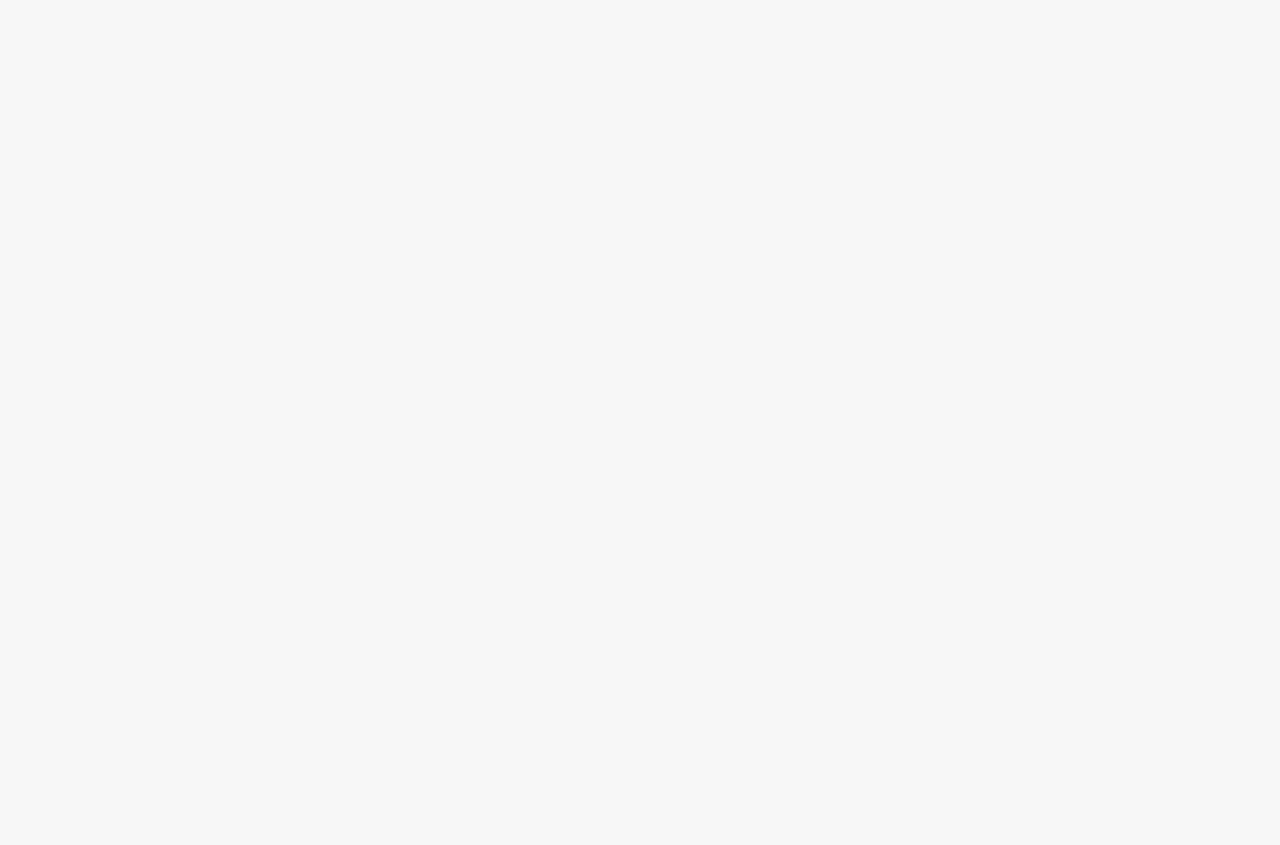
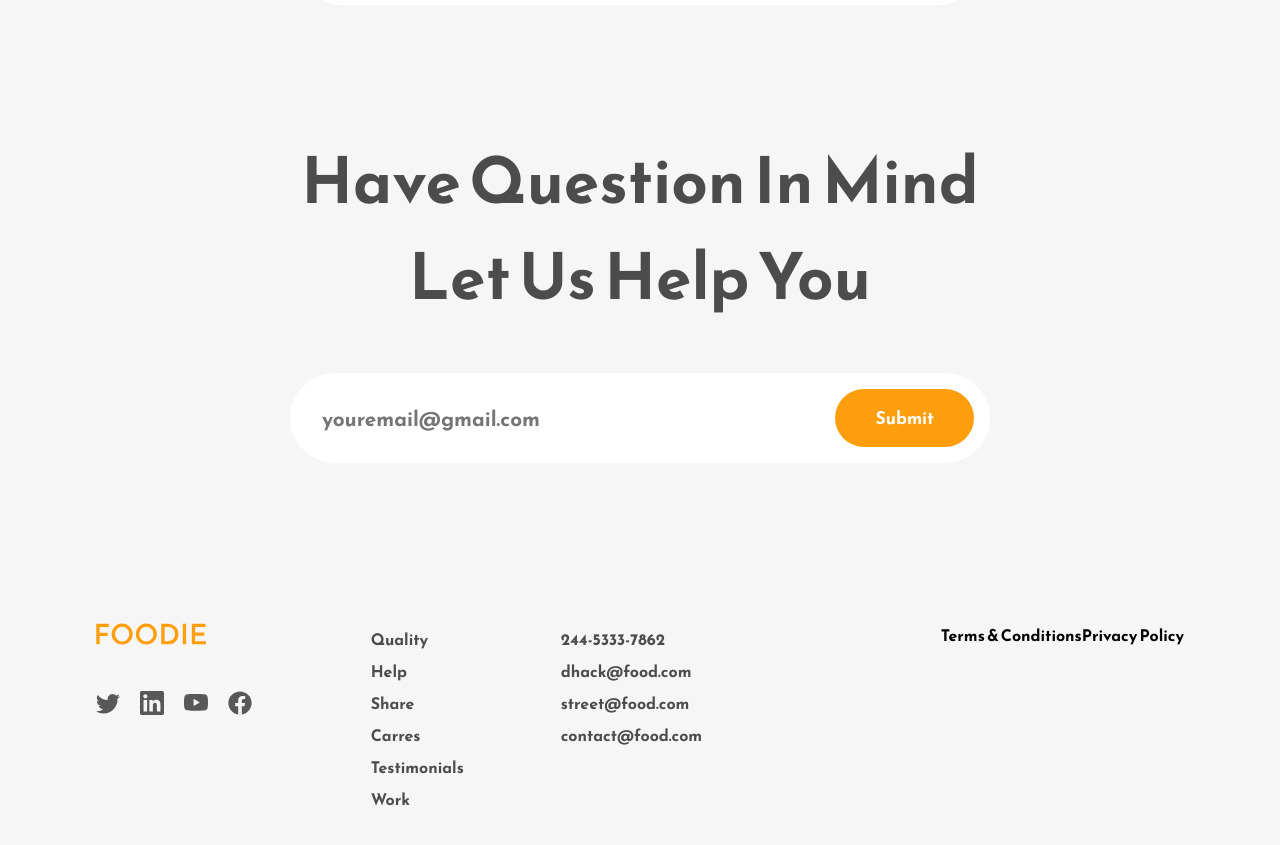
Before and after one commit to Dhack99/Foodie, a React (Create React App) app in the folder foodie/: page / in a window 1280 px wide. Shown: the part 3820-4665 px from the top of the page. Before the commit the page ends 3851 px from the top, so only its background shows below. Built offline with nearby package versions, Linux system fonts and the light colour scheme.

Commit message:
finish landpage

```diff
--- a/foodie/src/App.js
+++ b/foodie/src/App.js
@@ -3,6 +3,8 @@ import Home from "./Components/Home"
 import About from './Components/About';
 import Work from './Components/Work';
 import Testimonial from './Components/Testimonial';
+import Contact from './Components/Contact';
+import Footer from './Components/Footer';
 
  function App() {
   return (
@@ -11,6 +13,8 @@ import Testimonial from './Components/Testimonial';
     <About/>
     <Work/>
     <Testimonial/>
+    <Contact/>
+    <Footer/>
     </div>
   );
 }
--- /dev/null
+++ b/foodie/src/Components/Footer.js
@@ -0,0 +1,48 @@
+import React from 'react';
+import Logo from "../Assets/Logo.svg";
+import { BsTwitter } from 'react-icons/bs';
+import {SiLinkedin} from 'react-icons/si';
+import { BsYoutube } from 'react-icons/bs';
+import { FaFacebook } from 'react-icons/fa';
+
+
+const Footer = () => {
+  return (
+    <div className='footer-wrapper'>
+    <div className='footer-section-one'>
+        <div className='footer-logo-container'>
+            <img src={Logo} alt=''/>
+        </div>
+        <div className='footer-icons'>
+            <BsTwitter/>
+            <SiLinkedin/>
+            <BsYoutube/>
+            <FaFacebook/>
+        </div>
+    </div>
+    <div className='footer-section-two'>
+        <div className='footer-section-columns'>
+            <span>Quality</span>
+            <span>Help</span>
+            <span>Share</span>
+            <span>Carres</span>
+            <span>Testimonials</span>
+            <span>Work</span>
+        </div>
+        <div className='footer-section-columns'>
+            <span>244-5333-7862</span>
+            <span>dhack@food.com</span>
+            <span>street@food.com</span>
+            <span>contact@food.com</span>
+        </div>
+        <div className='footer-section-columns'></div>
+            <span>Terms & Conditions</span>
+            <span>Privacy Policy</span>
+
+
+    </div>
+    </div>
+  )
+}
+
+export default Footer
--- a/foodie/src/Components/Testimonial.js
+++ b/foodie/src/Components/Testimonial.js
@@ -17,7 +17,7 @@ const Testimonial = () => {
             <p>
                 Lorem ipsum dolor sit amet consectetur adipisicing elit. Aperiam, natus? Vel architecto ipsum a adipisci eos, dolore molestias quas? A!
             </p>
-            <div className='testimonial-stars-container'>
+            <div className='testimonials-stars-container'>
                 <AiFillStar/>
                 <AiFillStar/>
                 <AiFillStar/>
```
